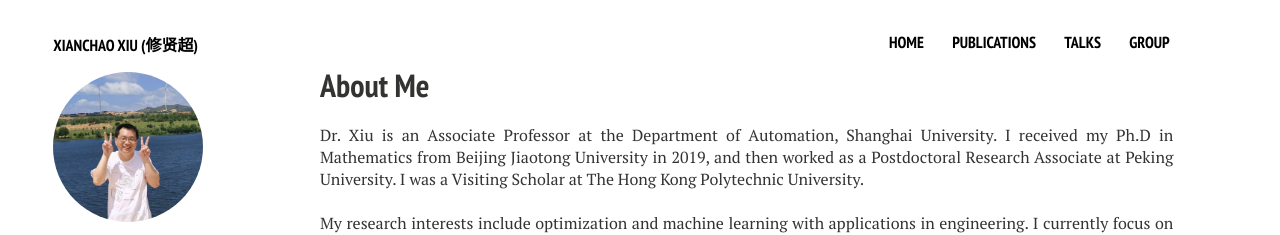
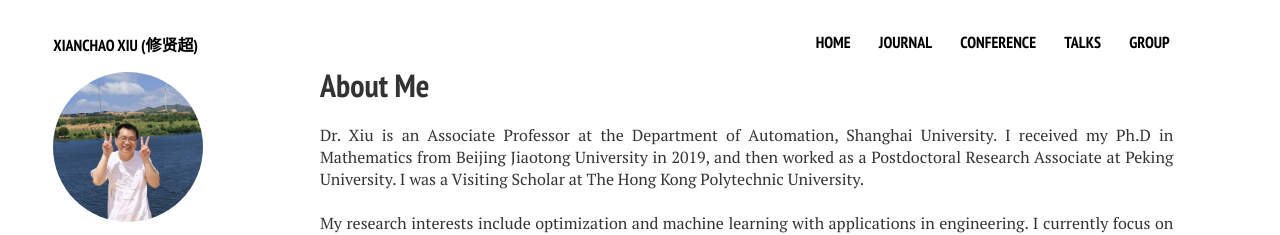
Before and after one commit to xianchaoxiu/xianchaoxiu.github.io, a Jekyll site: the page built from index.md, in a window 1280 px wide. Shown: the top 235 px of the page. Built offline with Jekyll 4.4.1, drawn with Linux system fonts in a browser that asks for light colours; nearby versions of some CDN libraries.

Commit message:
Update navigation.yml

```diff
--- a/_data/navigation.yml
+++ b/_data/navigation.yml
@@ -7,8 +7,12 @@
 
  #{{ site.url }}
 
-- title: Publications
-  url: /publications
+- title: Journal
+  url: /journal
+
+
+- title: Conference
+  url: /conference
 
 
 - title: Talks
```
